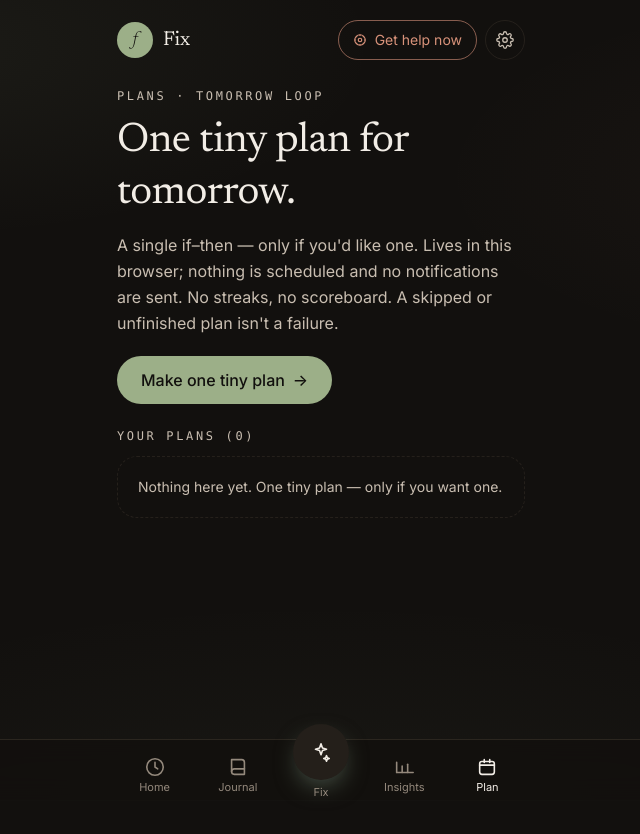
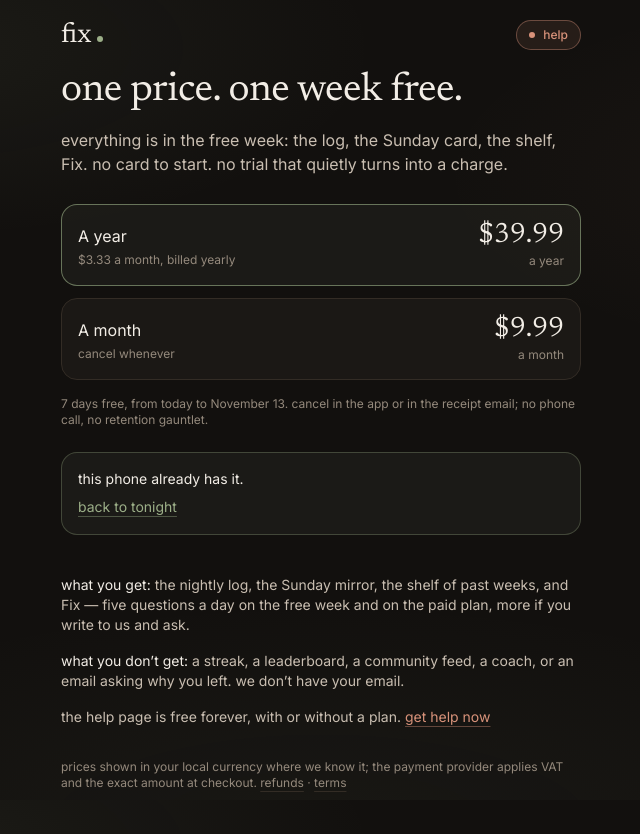
Before and after one commit to chimpunk-ai/freezefix, a Next.js app: page /plans in a window 1280 px wide. Shown: the top 834 px of the page, without its empty margins (319-959 px from the left). Before the commit the page ends 800 px from the top, so only its background shows below. Built offline with nearby package versions, Linux system fonts and the light colour scheme.

Commit message:
One price, one trial: the pricing page

```diff
--- a/app/plans/page.tsx
+++ b/app/plans/page.tsx
@@ -1,18 +1,243 @@
-import type { Metadata } from "next";
-import UserPlans from "@/components/UserPlans";
+"use client";
 
-export const metadata: Metadata = {
-  title: "Plan",
-  description:
-    "One tiny if–then plan for tomorrow. No reminders, no streaks, no pressure. Stays on this device.",
-  robots: { index: false, follow: false },
+import { useEffect, useRef, useState } from "react";
+import Link from "next/link";
+import { HelpChip, Wordmark } from "@/components/Brand";
+import { detectRegion } from "@/lib/country";
+import { plansFor, TRIAL_DAYS, trialDates, type PlanId } from "@/lib/plans";
+
+// One price, one trial, one page. Yearly is the default and the honest one.
+// When Paddle isn't configured the button becomes a launch list instead of a
+// fake checkout — the price shown is always the real price.
+
+type Checkout = {
+  environment: "sandbox" | "production";
+  clientToken: string;
+  prices: Record<PlanId, string>;
 };
 
-export const dynamic = "force-dynamic";
+type PaddleGlobal = {
+  Environment: { set: (env: string) => void };
+  Initialize: (opts: { token: string; eventCallback?: (e: { name?: string }) => void }) => void;
+  Checkout: {
+    open: (opts: {
+      items: { priceId: string; quantity: number }[];
+      customData?: Record<string, string>;
+      settings?: Record<string, unknown>;
+    }) => void;
+  };
+};
 
-// This route is the USER'S plans / goals (the "Tomorrow Loop" from the reference
-// prototype). It is NOT the paid subscription plans in `lib/plans.ts`, which stay
-// frozen and live under /api/paywall. Separate concepts, same word.
-export default function Page() {
-  return <UserPlans />;
+declare global {
+  interface Window {
+    Paddle?: PaddleGlobal;
+  }
 }
+
+function loadPaddle(): Promise<PaddleGlobal> {
+  return new Promise((resolve, reject) => {
+    if (window.Paddle) return resolve(window.Paddle);
+    const s = document.createElement("script");
+    s.src = "https://cdn.paddle.com/paddle/v2/paddle.js";
+    s.async = true;
+    s.onload = () => (window.Paddle ? resolve(window.Paddle) : reject(new Error("no paddle")));
+    s.onerror = () => reject(new Error("load failed"));
+    document.head.appendChild(s);
+  });
+}
+
+export default function PlansPage() {
+  const [region, setRegion] = useState("");
+  const [plan, setPlan] = useState<PlanId>("yearly");
+  const [state, setState] = useState<"loading" | "ready" | "off" | "opening" | "confirming" | "active" | "error">(
+    "loading"
+  );
+  const cfg = useRef<{ ref: string; checkout: Checkout } | null>(null);
+  const initialised = useRef(false);
+
+  useEffect(() => {
+    setRegion(detectRegion());
+    fetch("/api/paywall", { cache: "no-store" })
+      .then((r) => r.json())
+      .then((d) => {
+        if (d.active) {
+          setState("active");
+          return;
+        }
+        cfg.current = { ref: d.ref, checkout: d.checkout };
+        setState(d.paymentsOn ? "ready" : "off");
+      })
+      .catch(() => setState("error"));
+  }, []);
+
+  const plans = plansFor(region);
+  const dates = trialDates();
+
+  async function confirm() {
+    setState("confirming");
+    for (let i = 0; i < 15; i++) {
+      await new Promise((r) => setTimeout(r, 2000));
+      try {
+        const d = await (await fetch("/api/paywall", { cache: "no-store" })).json();
+        if (d.active) {
+          setState("active");
+          return;
+        }
+      } catch {
+        /* keep trying */
+      }
+    }
+    setState("error");
+  }
+
+  async function start() {
+    const c = cfg.current;
+    if (!c) return;
+    setState("opening");
+    try {
+      const paddle = await loadPaddle();
+      if (!initialised.current) {
+        if (c.checkout.environment === "sandbox") paddle.Environment.set("sandbox");
+        paddle.Initialize({
+          token: c.checkout.clientToken,
+          eventCallback: (e) => {
+            if (e.name === "checkout.completed") confirm();
+            if (e.name === "checkout.closed") setState((s) => (s === "confirming" ? s : "ready"));
+          },
+        });
+        initialised.current = true;
+      }
+      paddle.Checkout.open({
+        items: [{ priceId: c.checkout.prices[plan], quantity: 1 }],
+        customData: { ref: c.ref },
+        settings: { displayMode: "overlay", theme: "dark", locale: "en", allowLogout: false },
+      });
+      setState("ready");
+    } catch {
+      setState("error");
+    }
+  }
+
+  return (
+    <main className="min-h-dvh">
+      <header className="mx-auto flex w-full max-w-[560px] items-center justify-between px-5 pb-4 pt-5">
+        <Wordmark />
+        <HelpChip compact />
+      </header>
+
+      <section className="mx-auto w-full max-w-[560px] px-5 pb-16">
+        <h1 className="font-display text-40 leading-tight text-ink">one price. one week free.</h1>
+        <p className="mt-3 text-16 text-ink-soft">
+          everything is in the free week: the log, the Sunday card, the shelf, Fix. no card to start.
+          no trial that quietly turns into a charge.
+        </p>
+
+        <div className="mt-7 space-y-3">
+          {(["yearly", "monthly"] as PlanId[]).map((id) => {
+            const p = plans[id];
+            const selected = plan === id;
+            return (
+              <button
+                key={id}
+                type="button"
+                onClick={() => setPlan(id)}
+                aria-pressed={selected}
+                className={[
+                  "flex w-full items-baseline justify-between rounded-card border px-4 py-4 text-left",
+                  selected ? "border-accent/60 bg-accent/[0.07]" : "border-line bg-card",
+                ].join(" ")}
+              >
+                <span>
+                  <span className="block text-16 text-ink">{p.label}</span>
+                  <span className="mt-1 block text-12 text-ink-faint">{p.note}</span>
+                </span>
+                <span className="text-right">
+                  <span className="block font-display text-28 leading-none text-ink">{p.price}</span>
+                  <span className="mt-1 block text-12 text-ink-faint">a {p.per}</span>
+                </span>
+              </button>
+            );
+          })}
+        </div>
+
+        <p className="mt-4 text-12 text-ink-faint">
+          {TRIAL_DAYS} days free, from {dates.startsLabel.toLowerCase()} to {dates.chargeLabel}. cancel in
+          the app or in the receipt email; no phone call, no retention gauntlet.
+        </p>
+
+        {state === "active" ? (
+          <div className="mt-6 rounded-card border border-accent/30 bg-accent/[0.07] px-4 py-4">
+            <p className="text-14 text-ink">this phone already has it.</p>
+            <Link href="/app" className="mt-2 inline-block text-14 text-accent underline decoration-accent/40 underline-offset-4">
+              back to tonight
+            </Link>
+          </div>
+        ) : state === "off" ? (
+          <div className="mt-6">
+            <Link
+              href="/app"
+              className="block w-full rounded-pill bg-accent px-6 py-3 text-center text-16 font-medium text-bg no-underline"
+            >
+              start the free week
+            </Link>
+            <p className="mt-3 text-12 text-ink-faint">
+              payments aren&rsquo;t switched on yet, so nothing can be charged. the free week is real,
+              and the price above is the price it will be.
+            </p>
+          </div>
+        ) : (
+          <div className="mt-6">
+            <button
+              type="button"
+              onClick={start}
+              disabled={state === "loading" || state === "opening" || state === "confirming"}
+              className="w-full rounded-pill bg-accent px-6 py-3 text-16 font-medium text-bg disabled:opacity-60"
+            >
+              {state === "confirming"
+                ? "waiting for the receipt…"
+                : state === "opening"
+                  ? "opening checkout…"
+                  : `start ${TRIAL_DAYS} days free`}
+            </button>
+            {state === "error" ? (
+              <p className="mt-3 text-12 text-frost">
+                the checkout didn&rsquo;t open. nothing was charged. try again, or write to us and we&rsquo;ll
+                sort it out.
+              </p>
+            ) : null}
+          </div>
+        )}
+
+        <div className="mt-10 space-y-4 text-14 text-ink-soft">
+          <p>
+            <span className="text-ink">what you get:</span> the nightly log, the Sunday mirror, the shelf
+            of past weeks, and Fix — five questions a day on the free week and on the paid plan, more if
+            you write to us and ask.
+          </p>
+          <p>
+            <span className="text-ink">what you don&rsquo;t get:</span> a streak, a leaderboard, a
+            community feed, a coach, or an email asking why you left. we don&rsquo;t have your email.
+          </p>
+          <p>
+            the help page is free forever, with or without a plan.{" "}
+            <Link href="/help" className="text-frost underline decoration-frost/40 underline-offset-4">
+              get help now
+            </Link>
+          </p>
+        </div>
+
+        <p className="mt-8 text-12 text-ink-faint">
+          prices shown in your local currency where we know it; the payment provider applies VAT and the
+          exact amount at checkout.{" "}
+          <Link href="/refunds" className="underline decoration-line underline-offset-4">
+            refunds
+          </Link>{" "}
+          ·{" "}
+          <Link href="/terms" className="underline decoration-line underline-offset-4">
+            terms
+          </Link>
+        </p>
+      </section>
+    </main>
+  );
+}
```
